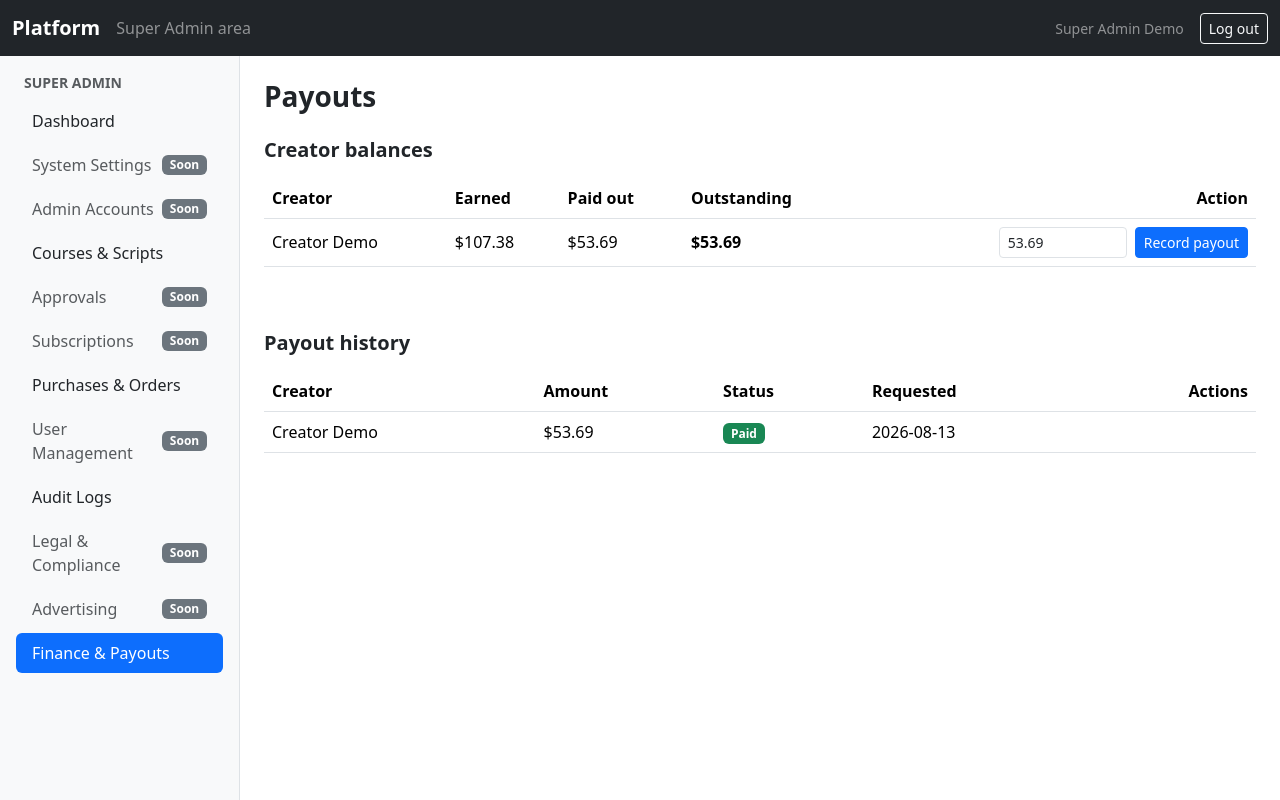
After one commit to Girish-parmar/AI, a Laravel app: page /accounts/payouts in a window 1280 px wide. The commit adds this page. Run offline with Laravel 12, Linux system fonts and the light colour scheme; a user stored in the database is signed in; data comes from the database, SQL or seed files in the repository.

Commit message:
Add payouts schema and Accounts payout management
Schema: payouts (creator_id, amount, status, reference, notes,
paid_at) — manual/offline like transactions, no payment-gateway payout
API involved yet.

Accounts (+ SuperAdmin): payouts page showing each creator's earned /
paid-out / outstanding balance, with a "Record payout" action per
creator (capped server-side at their actual outstanding balance — the
amount field's HTML max attribute is client-side only and does not by
itself prevent overpayment) and a payout history table with
mark-paid/mark-failed actions on pending entries.

Creator: earnings page extended with a paid-out/outstanding summary
and payout history alongside the existing sales list.

Found and fixed a real bug while testing this: the initial store()
implementation only validated that the requested amount was a positive
number, not that it stayed within the creator's outstanding balance,
so a slightly-too-high request went through and produced a negative
outstanding balance. Extracted the earned/paid-out calculation into
shared helpers used by both index() and the new server-side cap in
store().

Verified via php artisan test, composer validate --strict, and a
curl-driven flow: record a valid payout, mark it paid, double-pay
guard (422), and confirmed the overpayment guard genuinely blocks a
request exceeding the outstanding balance (422) while a valid
in-range request still succeeds. Creator is blocked (403) from the
Accounts payouts page.

Co-Authored-By: Claude Sonnet 5 <noreply@anthropic.com>
Claude-Session: https://claude.ai/code/session_016deebteSnV9wUEY5ghhmkx

```diff
--- /dev/null
+++ b/app/Enums/PayoutStatus.php
@@ -0,0 +1,28 @@
+<?php
+
+namespace App\Enums;
+
+enum PayoutStatus: string
+{
+    case Pending = 'pending';
+    case Paid = 'paid';
+    case Failed = 'failed';
+
+    public function label(): string
+    {
+        return match ($this) {
+            self::Pending => 'Pending',
+            self::Paid => 'Paid',
+            self::Failed => 'Failed',
+        };
+    }
+
+    public function badgeClass(): string
+    {
+        return match ($this) {
+            self::Pending => 'text-bg-warning',
+            self::Paid => 'text-bg-success',
+            self::Failed => 'text-bg-danger',
+        };
+    }
+}
--- a/app/Enums/Role.php
+++ b/app/Enums/Role.php
@@ -53,7 +53,7 @@ enum Role: string
                 ['label' => 'Audit Logs', 'available' => true, 'route' => 'monitoring.audit-logs.index'],
                 ['label' => 'Legal & Compliance', 'available' => false],
                 ['label' => 'Advertising', 'available' => false],
-                ['label' => 'Finance & Payouts', 'available' => false],
+                ['label' => 'Finance & Payouts', 'available' => true, 'route' => 'accounts.payouts.index'],
             ],
             self::Admin => [
                 ['label' => 'Dashboard', 'available' => true, 'route' => 'admin.dashboard'],
@@ -90,7 +90,7 @@ enum Role: string
             self::Accounts => [
                 ['label' => 'Dashboard', 'available' => true, 'route' => 'accounts.dashboard'],
                 ['label' => 'Invoices', 'available' => false],
-                ['label' => 'Payouts', 'available' => false],
+                ['label' => 'Payouts', 'available' => true, 'route' => 'accounts.payouts.index'],
                 ['label' => 'Revenue Reports', 'available' => false],
                 ['label' => 'Purchases & Orders', 'available' => true, 'route' => 'accounts.transactions.index'],
             ],
--- /dev/null
+++ b/app/Http/Controllers/Accounts/PayoutController.php
@@ -0,0 +1,96 @@
+<?php
+
+namespace App\Http\Controllers\Accounts;
+
+use App\Enums\PayoutStatus;
+use App\Enums\PurchaseStatus;
+use App\Enums\Role;
+use App\Http\Controllers\Controller;
+use App\Models\Course;
+use App\Models\Payout;
+use App\Models\Purchase;
+use App\Models\Script;
+use App\Models\User;
+use Illuminate\Http\RedirectResponse;
+use Illuminate\Http\Request;
+use Illuminate\View\View;
+
+class PayoutController extends Controller
+{
+    public function index(): View
+    {
+        $summaries = User::where('role', Role::Creator)->get()->map(function (User $creator) {
+            $earned = $this->earnedFor($creator);
+            $paidOut = $this->paidOutFor($creator);
+
+            return [
+                'creator' => $creator,
+                'earned' => $earned,
+                'paidOut' => $paidOut,
+                'outstanding' => $earned - $paidOut,
+            ];
+        });
+
+        $payouts = Payout::with('creator')->latest()->get();
+
+        return view('accounts.payouts.index', [
+            'summaries' => $summaries,
+            'payouts' => $payouts,
+        ]);
+    }
+
+    public function store(Request $request): RedirectResponse
+    {
+        $validated = $request->validate([
+            'creator_id' => ['required', 'exists:users,id'],
+            'amount' => ['required', 'numeric', 'min:0.01'],
+        ]);
+
+        $creator = User::findOrFail($validated['creator_id']);
+        $outstanding = $this->earnedFor($creator) - $this->paidOutFor($creator);
+
+        abort_if($validated['amount'] > $outstanding, 422, 'Payout amount cannot exceed the outstanding balance.');
+
+        Payout::create([
+            'creator_id' => $creator->id,
+            'amount' => $validated['amount'],
+            'status' => PayoutStatus::Pending,
+        ]);
+
+        return back()->with('status', 'Payout recorded as pending.');
+    }
+
+    public function pay(Payout $payout): RedirectResponse
+    {
+        abort_unless($payout->status === PayoutStatus::Pending, 422, 'Only pending payouts can be marked paid.');
+
+        $payout->update(['status' => PayoutStatus::Paid, 'paid_at' => now()]);
+
+        return back()->with('status', 'Payout marked as paid.');
+    }
+
+    public function fail(Payout $payout): RedirectResponse
+    {
+        abort_unless($payout->status === PayoutStatus::Pending, 422, 'Only pending payouts can be marked failed.');
+
+        $payout->update(['status' => PayoutStatus::Failed]);
+
+        return back()->with('status', 'Payout marked as failed.');
+    }
+
+    private function earnedFor(User $creator): float
+    {
+        return (float) Purchase::where('status', PurchaseStatus::Completed)
+            ->whereHasMorph('purchasable', [Course::class, Script::class], function ($query) use ($creator) {
+                $query->where('creator_id', $creator->id);
+            })
+            ->sum('price');
+    }
+
+    private function paidOutFor(User $creator): float
+    {
+        return (float) Payout::where('creator_id', $creator->id)
+            ->where('status', PayoutStatus::Paid)
+            ->sum('amount');
+    }
+}
--- /dev/null
+++ b/app/Models/Payout.php
@@ -0,0 +1,26 @@
+<?php
+
+namespace App\Models;
+
+use App\Enums\PayoutStatus;
+use Illuminate\Database\Eloquent\Attributes\Fillable;
+use Illuminate\Database\Eloquent\Model;
+use Illuminate\Database\Eloquent\Relations\BelongsTo;
+
+#[Fillable(['creator_id', 'amount', 'status', 'reference', 'notes', 'paid_at'])]
+class Payout extends Model
+{
+    protected function casts(): array
+    {
+        return [
+            'amount' => 'decimal:2',
+            'status' => PayoutStatus::class,
+            'paid_at' => 'datetime',
+        ];
+    }
+
+    public function creator(): BelongsTo
+    {
+        return $this->belongsTo(User::class, 'creator_id');
+    }
+}
--- /dev/null
+++ b/resources/views/accounts/payouts/index.blade.php
@@ -0,0 +1,98 @@
+@extends('layouts.dashboard')
+
+@section('title', 'Payouts')
+
+@section('content')
+    <h1 class="h3 fw-bold mb-4">Payouts</h1>
+
+    <h2 class="h5 fw-semibold mb-3">Creator balances</h2>
+    @if ($summaries->isEmpty())
+        <p class="text-body-secondary">No creators yet.</p>
+    @else
+        <div class="table-responsive mb-5">
+            <table class="table align-middle bg-white">
+                <thead>
+                    <tr>
+                        <th>Creator</th>
+                        <th>Earned</th>
+                        <th>Paid out</th>
+                        <th>Outstanding</th>
+                        <th class="text-end">Action</th>
+                    </tr>
+                </thead>
+                <tbody>
+                    @foreach ($summaries as $summary)
+                        <tr>
+                            <td>{{ $summary['creator']->name }}</td>
+                            <td>${{ number_format($summary['earned'], 2) }}</td>
+                            <td>${{ number_format($summary['paidOut'], 2) }}</td>
+                            <td class="fw-semibold">${{ number_format($summary['outstanding'], 2) }}</td>
+                            <td class="text-end">
+                                @if ($summary['outstanding'] > 0)
+                                    <form method="POST" action="{{ route('accounts.payouts.store') }}" class="d-inline-flex gap-2 justify-content-end">
+                                        @csrf
+                                        <input type="hidden" name="creator_id" value="{{ $summary['creator']->id }}">
+                                        <input
+                                            type="number"
+                                            name="amount"
+                                            step="0.01"
+                                            min="0.01"
+                                            max="{{ $summary['outstanding'] }}"
+                                            value="{{ $summary['outstanding'] }}"
+                                            class="form-control form-control-sm"
+                                            style="width: 8rem;"
+                                        >
+                                        <button type="submit" class="btn btn-sm btn-primary text-nowrap">Record payout</button>
+                                    </form>
+                                @endif
+                            </td>
+                        </tr>
+                    @endforeach
+                </tbody>
+            </table>
+        </div>
+    @endif
+
+    <h2 class="h5 fw-semibold mb-3">Payout history</h2>
+    @if ($payouts->isEmpty())
+        <p class="text-body-secondary">No payouts recorded yet.</p>
+    @else
+        <div class="table-responsive">
+            <table class="table align-middle bg-white">
+                <thead>
+                    <tr>
+                        <th>Creator</th>
+                        <th>Amount</th>
+                        <th>Status</th>
+                        <th>Requested</th>
+                        <th class="text-end">Actions</th>
+                    </tr>
+                </thead>
+                <tbody>
+                    @foreach ($payouts as $payout)
+                        <tr>
+                            <td>{{ $payout->creator->name }}</td>
+                            <td>${{ number_format($payout->amount, 2) }}</td>
+                            <td><span class="badge {{ $payout->status->badgeClass() }}">{{ $payout->status->label() }}</span></td>
+                            <td>{{ $payout->created_at->format('Y-m-d') }}</td>
+                            <td class="text-end">
+                                @if ($payout->status->value === 'pending')
+                                    <div class="d-inline-flex gap-2">
+                                        <form method="POST" action="{{ route('accounts.payouts.pay', $payout) }}">
+                                            @csrf
+                                            <button type="submit" class="btn btn-sm btn-success">Mark paid</button>
+                                        </form>
+                                        <form method="POST" action="{{ route('accounts.payouts.fail', $payout) }}">
+                                            @csrf
+                                            <button type="submit" class="btn btn-sm btn-danger">Mark failed</button>
+                                        </form>
+                                    </div>
+                                @endif
+                            </td>
+                        </tr>
+                    @endforeach
+                </tbody>
+            </table>
+        </div>
+    @endif
+@endsection
--- a/routes/web.php
+++ b/routes/web.php
@@ -1,6 +1,7 @@
 <?php
 
 use App\Http\Controllers\Accounts\DashboardController as AccountsDashboardController;
+use App\Http\Controllers\Accounts\PayoutController as AccountsPayoutController;
 use App\Http\Controllers\Accounts\TransactionController as AccountsTransactionController;
 use App\Http\Controllers\Admin\CourseController as AdminCourseController;
 use App\Http\Controllers\Admin\DashboardController as AdminDashboardController;
@@ -149,4 +150,9 @@ Route::middleware(['auth', 'role:accounts,superadmin', 'audit'])
         Route::get('transactions', [AccountsTransactionController::class, 'index'])->name('transactions.index');
         Route::post('transactions/{transaction}/succeed', [AccountsTransactionController::class, 'succeed'])->name('transactions.succeed');
         Route::post('transactions/{transaction}/fail', [AccountsTransactionController::class, 'fail'])->name('transactions.fail');
+
+        Route::get('payouts', [AccountsPayoutController::class, 'index'])->name('payouts.index');
+        Route::post('payouts', [AccountsPayoutController::class, 'store'])->name('payouts.store');
+        Route::post('payouts/{payout}/pay', [AccountsPayoutController::class, 'pay'])->name('payouts.pay');
+        Route::post('payouts/{payout}/fail', [AccountsPayoutController::class, 'fail'])->name('payouts.fail');
     });
```
Also changed, not shown: app/Http/Controllers/Creator/EarningsController.php (+8 -0 lines), database/seeders/DatabaseSeeder.php (+12 -0 lines), resources/views/creator/earnings/index.blade.php (+54 -5 lines), database/migrations/2026_08_13_035822_create_payouts_table.php (added).
